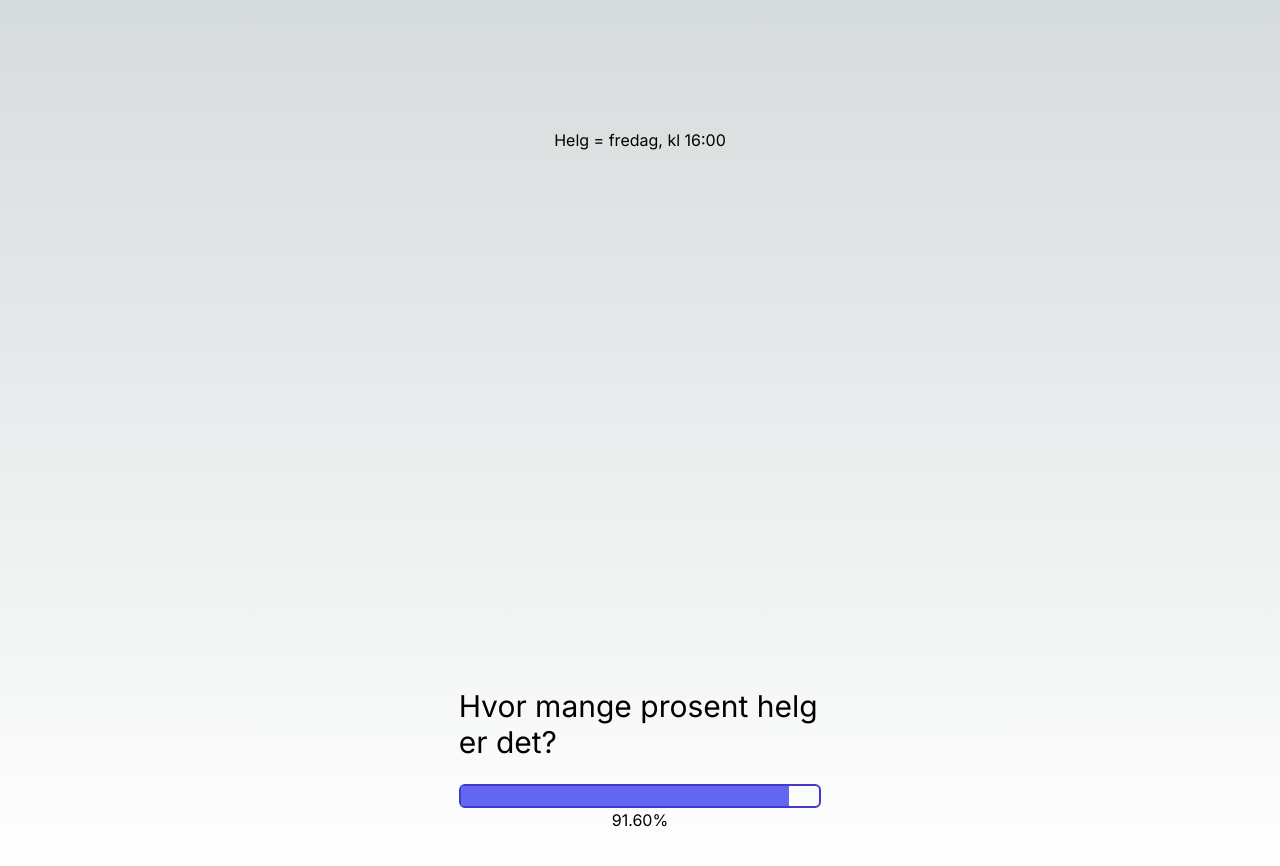
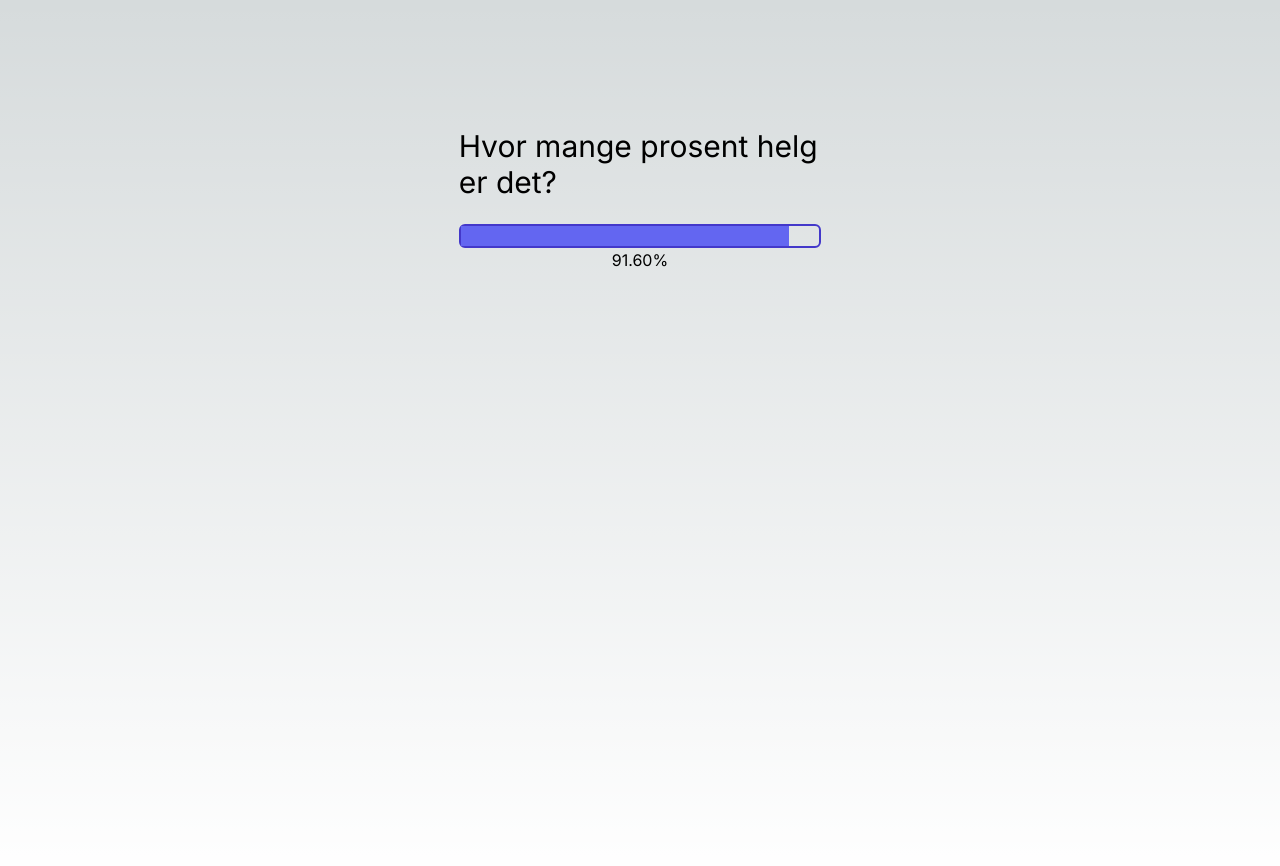
Before and after one commit to MikAoJk/helg-progress-bar, a Next.js app: page / in a window 1280 px wide. Shown: the top 866 px of the page. Built offline with nearby package versions, Linux system fonts and the light colour scheme.

Commit message:
Update page.tsx

```diff
--- a/src/app/page.tsx
+++ b/src/app/page.tsx
@@ -29,7 +29,6 @@ export default function Home() {
             <div className="flex flex-col items-center justify-between p-10">
             </div>
             <div className="flex min-h-screen flex-col items-center justify-between md:p-12">
-                <h2>Helg = fredag, kl 16:00</h2>
                 <ProgressBar progress={percentToEndOfWorkDayFriday}
                              progressText={"Hvor mange prosent helg er det?"}/>
             </div>
```
